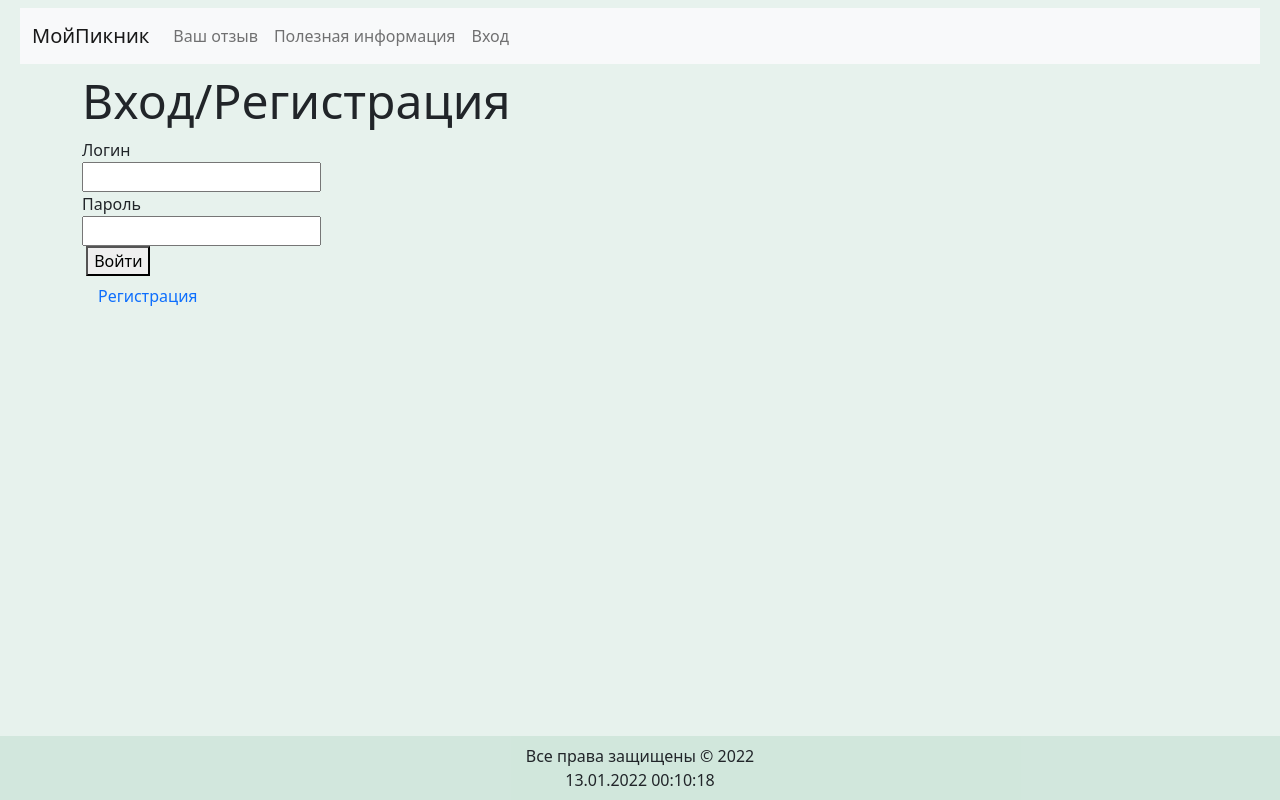
After one commit to huurrmma/kursovaya, a PHP site: page /kursovaya/enter.php in a window 1280 px wide. The commit adds this page. Run offline with PHP 8.4, Linux system fonts and the light colour scheme.

Commit message:
Add files via upload

```diff
--- a/kursovaya/blocks/header.php
+++ b/kursovaya/blocks/header.php
@@ -5,6 +5,7 @@
     <meta http-equiv="X-UA-Compatible" content="IE=edge">
     <meta name="viewport" content="width=device-width, initial-scale=1.0">
     <title><?= $title;?></title>
+    <link rel="stylesheet" href="styles/style.css">
     <link href="https://cdn.jsdelivr.net/npm/bootstrap@5.1.3/dist/css/bootstrap.min.css" rel="stylesheet" integrity="sha384-1BmE4kWBq78iYhFldvKuhfTAU6auU8tT94WrHftjDbrCEXSU1oBoqyl2QvZ6jIW3" crossorigin="anonymous">
 </head>
 <body class="bg-success p-2 text-dark bg-opacity-10">
@@ -18,9 +19,30 @@
         </header>
         </nav>      -->
 
-        <nav class="nav nav-pills nav-fill w-25 shadow p-3 mb-5 bg-body rounded">
+        <!-- <nav class="nav nav-pills nav-fill w-25 shadow p-3 mb-5 bg-body rounded">
             <a href="index.php" class="navbar-brand ">МойПикник</a>
-            <!-- <a class="nav-link" href="index.php">Главная</a> -->
             <a class="nav-link" href="about.php">Ваш отзыв</a>
             <a class="nav-link" href="contact.php">Полезная информация</a>
+        </nav> -->
+
+        <nav class="navbar navbar-expand-lg navbar-light bg-light">
+            <div class="container-fluid">
+                <a class="navbar-brand" href="index.php">МойПикник</a>
+                <button class="navbar-toggler" type="button" data-bs-toggle="collapse" data-bs-target="#navbarNav" aria-controls="navbarNav" aria-expanded="false" aria-label="Toggle navigation">
+                <span class="navbar-toggler-icon"></span>
+                </button>
+                <div class="collapse navbar-collapse" id="navbarNav">
+                <ul class="navbar-nav">
+                    <li class="nav-item">
+                    <a class="nav-link" href="about.php">Ваш отзыв</a>
+                    </li>
+                    <li class="nav-item">
+                    <a class="nav-link" href="contact.php">Полезная информация</a>
+                    </li>
+                    <li class="nav-item">
+                    <a class="nav-link" href="enter.php">Вход</a>
+                    </li>
+                </ul>
+                </div>
+            </div>
         </nav>
--- /dev/null
+++ b/kursovaya/connectdb.php
@@ -0,0 +1,3 @@
+<?php
+$connect = mysqli_connect("std-mysql", "std_1606_kursovayarabota", "12345678", "std_1606_kursovayarabota");
+?>
--- a/kursovaya/contact.php
+++ b/kursovaya/contact.php
@@ -3,7 +3,7 @@
     require "blocks/header.php";
 ?>
 
-<dl class="row">
+<dl class="row mt-4">
   <dt class="col-sm-3">Номер для любой экстренной ситуации</dt>
   <dd class="col-sm-9">112</dd>
 
--- /dev/null
+++ b/kursovaya/enter.php
@@ -0,0 +1,21 @@
+<?php
+    $title = "Главная";
+    require "blocks/header.php";
+?>
+
+<div class = "container mt-2">
+    <h1 class="display-5">Вход/Регистрация</h1>
+    <form method="POST" action = "auth.php">
+        <label>Логин</label><br>
+        <input type="text" name="login" /><br>
+        <label>Пароль</label><br>
+        <input type="password" name="password" /><br>
+        <label></label>
+        <button type="submit">Войти</button> <a class="nav-link" href="signup.php">Регистрация</a>
+    </form>
+</div>
+
+
+<?php
+    require "blocks/footer.php";
+?>
--- /dev/null
+++ b/kursovaya/styles/style.css
@@ -0,0 +1,6 @@
+/* .form-control:focus {
+    border-color: #31363a;
+    outline: #31363a;
+    -webkit-box-shadow: inset 0 1px 1px rgba(0,0,0,.075),0 0 8px rgba(102,175,233,.6);
+    box-shadow: inset 0 1px 1px rgba(0,0,0,.075),0 0 8px rgba(102,175,233,.6);
+} */
```
Also changed, not shown: kursovaya/about.php (+6 -7 lines), kursovaya/check.php (+14 -1 lines), 1 other file.
